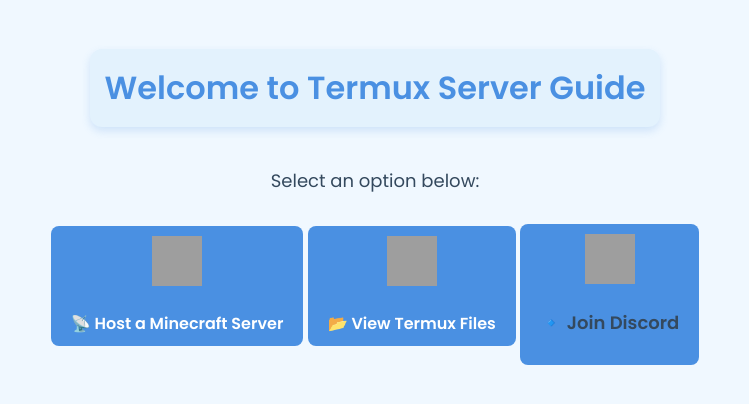
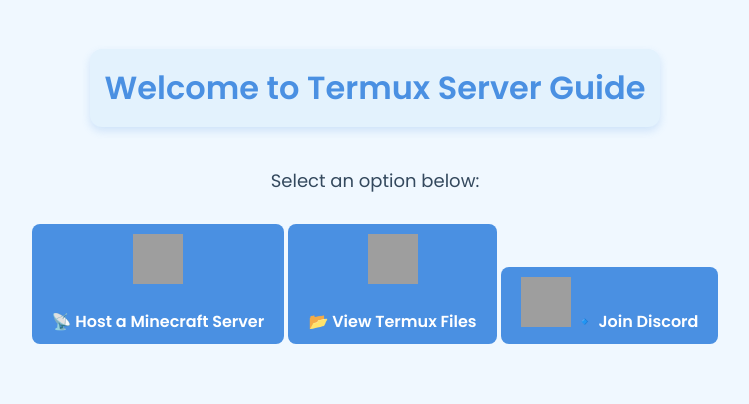
Before and after one commit to itz0cat/localhost-Mobile, a plain HTML site: page index.html in a window 1280 px wide. Shown: the whole page, without its empty margins (265-1014 px from the left). Drawn offline with Linux system fonts and the light colour scheme; grey boxes are pictures that could not be loaded; a web font is replaced by a local one.

Commit message:
Update index.html

```diff
--- a/index.html
+++ b/index.html
@@ -27,7 +27,7 @@
   <button onclick="window.location.href='https://dsc.gg/itz0cat'">
     <img src="https://media.discordapp.net/attachments/1263320364512055328/1334892287205048360/discord-logo-icon-editorial-free-vector.png?ex=679e2ed2&is=679cdd52&hm=cb9fcbfc48c7189b49bf7e3ad72600784e925183bbc4e2b746d926bb8032b9d6&=&format=webp&quality=lossless&width=389&height=389"
     alt="Join Discord" width="50" height="50">
-    <p>🔹 Join Discord</p>
+    🔹 Join Discord
 </button>
 
 
```
